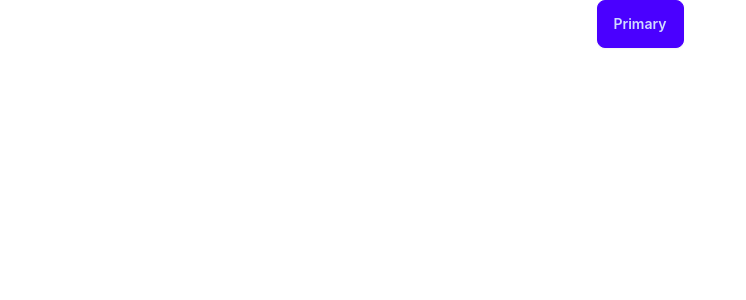
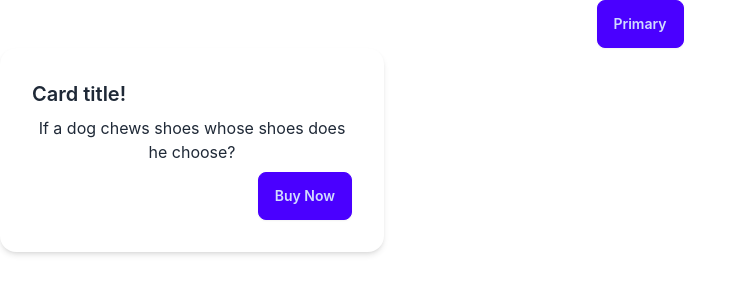
Before and after one commit to 2024-spring-adv-fe/tca-swiftball, a React (Create React App) app: page / in a window 1280 px wide. Shown: the top 300 px of the page, without its empty margins (0-746 px from the left). Built offline with nearby package versions, Linux system fonts and the light colour scheme.

Commit message:
More ui component testing

```diff
--- a/src/App.tsx
+++ b/src/App.tsx
@@ -5,7 +5,17 @@ import './App.css';
 function App() {
   return (
       <div className="App">
-        <button className="btn btn-primary">Primary</button>
+          <button className="btn btn-primary">Primary</button>
+
+          <div className="card w-96 bg-base-100 shadow-md">
+              <div className="card-body">
+                  <h2 className="card-title">Card title!</h2>
+                  <p>If a dog chews shoes whose shoes does he choose?</p>
+                  <div className="card-actions justify-end">
+                      <button className="btn btn-primary">Buy Now</button>
+                  </div>
+              </div>
+          </div>
       </div>
   );
 }
```
